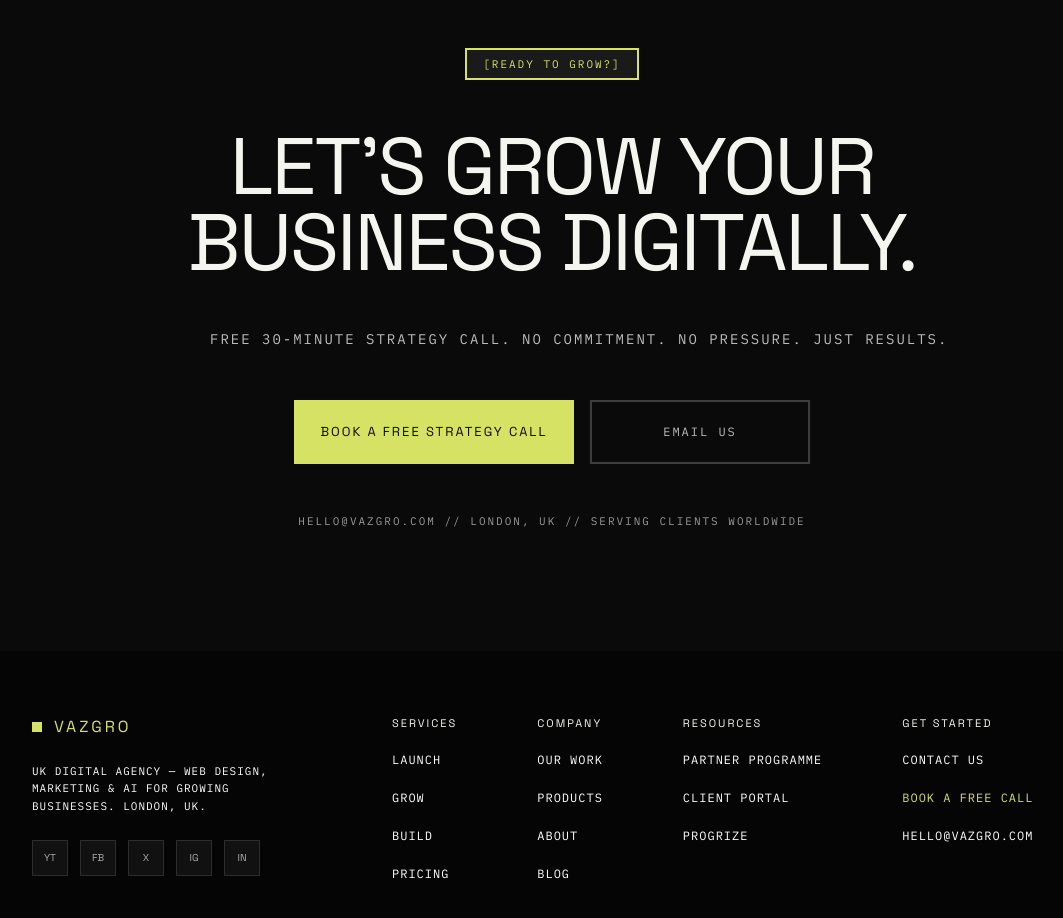
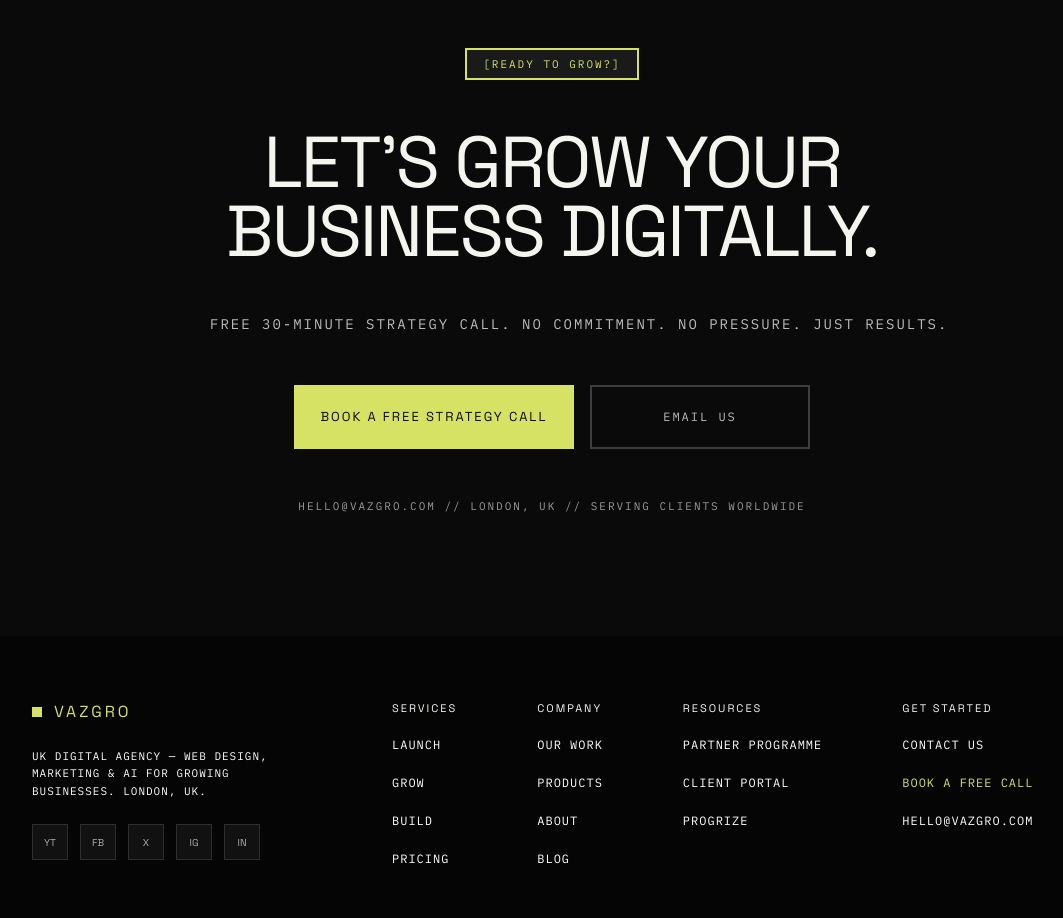
Before and after one commit to admin-vazgro/Vazgroagency, a Next.js app: page / in a window 1280 px wide. Shown: the part 9020-9938 px from the top of the page, without its empty margins (88-1151 px from the left). Built offline with nearby package versions, Linux system fonts and the light colour scheme.

Commit message:
portals-04

```diff
--- a/components/FinalCTA.tsx
+++ b/components/FinalCTA.tsx
@@ -13,7 +13,7 @@ export default function FinalCTA() {
       </div>
 
       {/* Title */}
-      <h2 className="w-full max-w-[1000px] whitespace-pre-line text-center font-grotesk text-[32px] sm:text-[44px] md:text-[80px] font-normal text-[#F5F5F0] tracking-[-1.5px] md:tracking-[-2px] leading-[0.95]">
+      <h2 className="w-full max-w-[1000px] whitespace-pre-line text-center font-grotesk text-[32px] sm:text-[44px] md:text-[72px] font-normal text-[#F5F5F0] tracking-[-1.5px] md:tracking-[-2px] leading-[0.95]">
         <GlitchText text={"LET'S GROW YOUR\nBUSINESS DIGITALLY."} speed={40} delay={200} />
       </h2>
 
```
